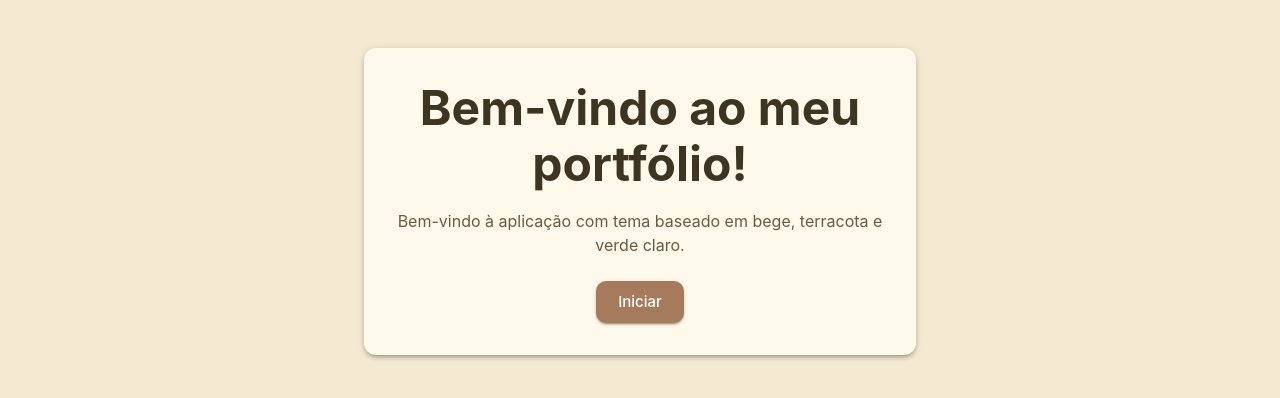
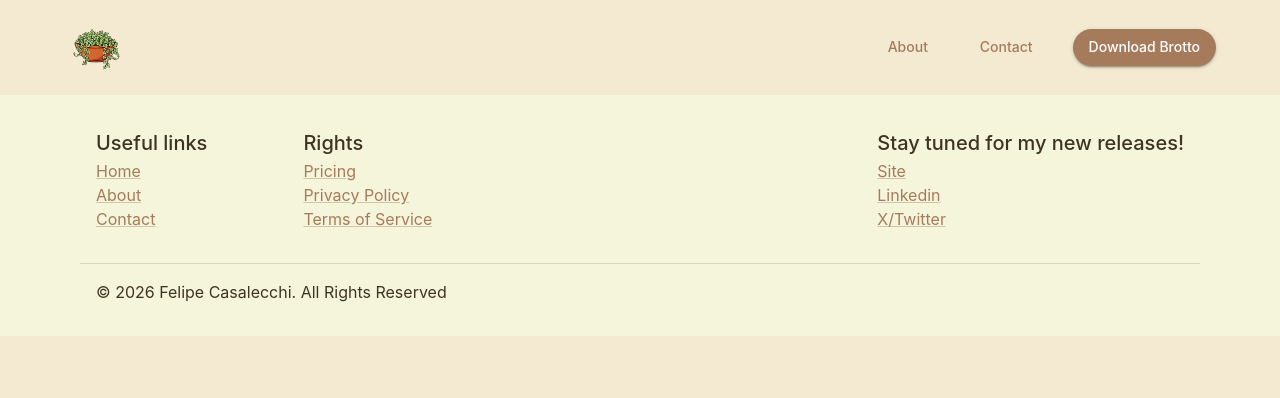
Before and after one commit to casalecchi/felipe-casalecchi-page, a React (Vite) app: page / in a window 1280 px wide. Shown: the top 398 px of the page. Built offline with nearby package versions, Linux system fonts and the light colour scheme.

Commit message:
criação da página inicial, navbar e footer

```diff
--- a/src/App.tsx
+++ b/src/App.tsx
@@ -1,31 +1,15 @@
-import { Box, Button, Container, Typography } from '@mui/material';
-import { useTranslation } from 'react-i18next';
+import { Container } from '@mui/material';
+import { Footer } from './components/Footer';
+import { NavBar } from './components/NavBar';
 
 function App() {
-  const { t } = useTranslation();
-
   return (
-    <Container maxWidth="sm" sx={{ py: 6 }}>
-      <Box
-        sx={{
-          textAlign: 'center',
-          p: 4,
-          bgcolor: 'background.paper',
-          borderRadius: 3,
-          boxShadow: 3,
-        }}
-      >
-        <Typography component="h1" gutterBottom variant="h3">
-          {t('welcome')}
-        </Typography>
-        <Typography color="text.secondary" mb={3} variant="body1">
-          Bem-vindo à aplicação com tema baseado em bege, terracota e verde claro.
-        </Typography>
-        <Button color="primary" size="large" variant="contained">
-          Iniciar
-        </Button>
-      </Box>
-    </Container>
+    <>
+      <Container maxWidth="lg" sx={{ py: 2 }}>
+        <NavBar />
+      </Container>
+      <Footer />
+    </>
   );
 }
 
--- /dev/null
+++ b/src/components/Footer.tsx
@@ -0,0 +1,42 @@
+import { Divider, Link, Stack, Typography } from '@mui/material';
+import type { FC } from 'react';
+
+export const Footer: FC = () => {
+  return (
+    <Stack alignItems={'center'} bgcolor={'beige'} px={10} py={2} width={'100%'}>
+      <Stack
+        alignItems="center"
+        direction="row"
+        justifyContent="space-between"
+        maxWidth={'lg'}
+        p={2}
+        width={'100%'}
+      >
+        <Stack direction="row" gap={12}>
+          <Stack>
+            <Typography variant="h6">Useful links</Typography>
+            <Link>Home</Link>
+            <Link>About</Link>
+            <Link>Contact</Link>
+          </Stack>
+          <Stack>
+            <Typography variant="h6">Rights</Typography>
+            <Link>Pricing</Link>
+            <Link>Privacy Policy</Link>
+            <Link>Terms of Service</Link>
+          </Stack>
+        </Stack>
+        <Stack>
+          <Typography variant="h6">Stay tuned for my new releases!</Typography>
+          <Link>Site</Link>
+          <Link>Linkedin</Link>
+          <Link>X/Twitter</Link>
+        </Stack>
+      </Stack>
+      <Divider sx={{ py: 1, width: '100%' }} />
+      <Stack alignSelf={'start'} p={2}>
+        <Typography>© {new Date().getFullYear()} Felipe Casalecchi. All Rights Reserved</Typography>
+      </Stack>
+    </Stack>
+  );
+};
--- /dev/null
+++ b/src/components/NavBar.tsx
@@ -0,0 +1,28 @@
+import { Box, Button, Stack } from '@mui/material';
+import type { FC } from 'react';
+
+export const NavBar: FC = () => {
+  return (
+    <Stack alignItems="center" direction="row" justifyContent="space-between">
+      <Box
+        alt="Brotto Logo"
+        component="img"
+        src="/brotto_nobg.png"
+        sx={{ width: 64, height: 63, objectFit: 'contain' }}
+      />
+      <NavBarOptions />
+    </Stack>
+  );
+};
+
+const NavBarOptions: FC = () => {
+  return (
+    <Stack alignItems="center" direction="row" spacing={4}>
+      <Button>About</Button>
+      <Button>Contact</Button>
+      <Button sx={{ borderRadius: '2rem' }} variant="contained">
+        Download Brotto
+      </Button>
+    </Stack>
+  );
+};
```
Also changed, not shown: public/brotto.png (added), public/brotto_nobg.png (added).
